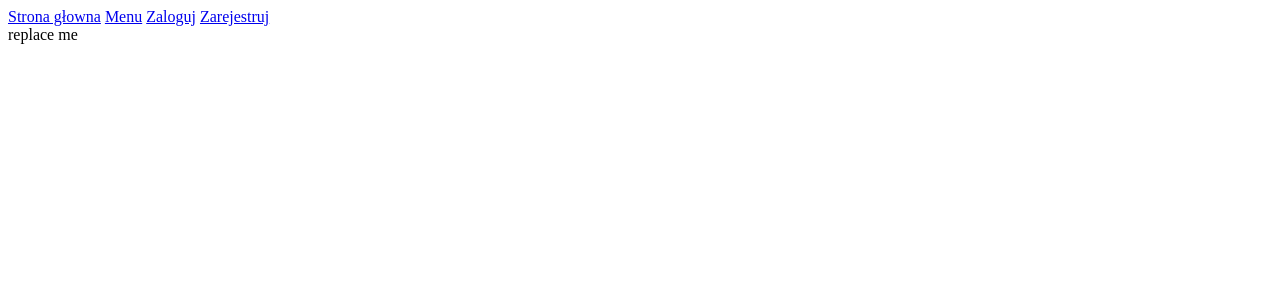
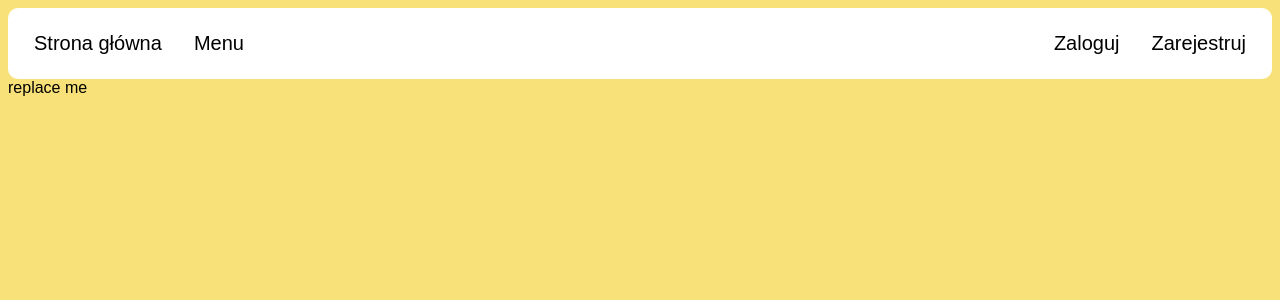
Before and after one commit to artur-mrozek/pizza_site, a Django app: template orders/templates/orders/base.html in a window 1280 px wide. Shown: the top 300 px of the page. Run offline with Django 3.2, Linux system fonts and the light colour scheme; the template is opened without the code that fills it, so the values that code supplies are empty.

Commit message:
added styling

```diff
--- /dev/null
+++ b/orders/static/style.css
@@ -0,0 +1,113 @@
+body {
+    background-color:#f8e178;
+    font-family: "Barlow Semi Condensed",sans-serif;
+}
+
+.topnav {
+    background-color: white;
+    overflow: hidden;
+    padding: 10px;
+    border-radius: 10px;
+  }
+
+.topnav a {
+    float: left;
+    color: black;
+    text-align: center;
+    padding: 14px 16px;
+    text-decoration: none;
+    font-size: 20px;
+    border-radius: 10px;
+  }
+
+#login-buttons {
+    float: right;
+}
+
+.topnav a:hover {
+    background-color: #f8e178;
+    color: black;
+  }
+
+.home-container {
+    font-size: 30px;
+    border: 2px dotted;
+    position: absolute;
+    top: 50%;
+    left: 50%;
+    transform: translate(-50%, -50%);
+    padding: 18px;
+    border-radius: 10px;
+    text-align: center;
+}
+
+.form-container{
+  border-radius: 25px;
+  border: 2px solid #333;
+  border-radius: 10px;
+  padding: 10px;
+  top: 50%;
+  left: 50%;
+  position: absolute;
+  transform: translate(-50%,-50%);
+}
+
+.form-container input[type=text], select {
+  width: 100%;
+  padding: 12px 20px;
+  margin: 8px 0;
+  display: inline-block;
+  border: 1px solid #ccc;
+  border-radius: 4px;
+  box-sizing: border-box;
+}
+
+.form-container input[type=password], select {
+  width: 100%;
+  padding: 12px 20px;
+  margin: 8px 0;
+  display: inline-block;
+  border: 1px solid #ccc;
+  border-radius: 4px;
+  box-sizing: border-box;
+}
+
+.form-container input[type=email], select {
+  width: 100%;
+  padding: 12px 20px;
+  margin: 8px 0;
+  display: inline-block;
+  border: 1px solid #ccc;
+  border-radius: 4px;
+  box-sizing: border-box;
+}
+
+.form-container input[type=submit] {
+  width: 100%;
+  background-color: #333;
+  color: white;
+  padding: 14px 20px;
+  margin: 8px 0;
+  border: none;
+  border-radius: 4px;
+  cursor: pointer;
+}
+
+.form-container input[type=submit]:hover {
+  background-color: #ddd;
+  color: black;
+}
+
+.form-container button {
+  background-color: #333;
+  color: white;
+  padding: 6px 8px;
+  border: none;
+  border-radius: 4px;
+  cursor: pointer;
+}
+
+.form-container button:hover {
+  background-color: #ddd;
+  color: black;
+}
--- a/orders/templates/orders/base.html
+++ b/orders/templates/orders/base.html
@@ -1,5 +1,7 @@
+{% load static %}
 <!DOCTYPE html>
 <html lang="en">
+  <link rel="stylesheet" href="{% static 'style.css' %}">
   <head>
     <meta charset="UTF-8" />
     <meta http-equiv="X-UA-Compatible" content="IE=edge" />
@@ -8,13 +10,13 @@
   </head>
   <body>
     <div class="topnav">
-      <a href='/'>Strona głowna</a>
+      <a href='/'>Strona główna</a>
       <a href="#menu">Menu</a>
       {% if user.is_authenticated %}
-      <a href='/logout'>Wyloguj</a>
+      <a id="login-buttons" href='/logout'>Wyloguj</a>
       {% else %}
-      <a href='/login'>Zaloguj</a>
-      <a href='register'>Zarejestruj</a>
+      <a id="login-buttons" href='/register'>Zarejestruj</a>
+      <a id="login-buttons" href='/login'>Zaloguj</a>
       {% endif %}
     </div>
     {% block content %} replace me {% endblock content %}
--- a/orders/templates/orders/login.html
+++ b/orders/templates/orders/login.html
@@ -3,7 +3,7 @@
 <div class="form-container">
 <form method="post"> {% csrf_token %}
     {{form.as_p}}
-    <input type="submit" value="Login">
+    <input type="submit" value="Zaloguj">
 </form>
 <h3>Nie posiadasz konta?</h3>
 <button onclick="location.href='/register/'">Zarejestruj się</a></button>
--- a/pizza_site/settings.py
+++ b/pizza_site/settings.py
@@ -117,7 +117,7 @@ USE_TZ = True
 # Static files (CSS, JavaScript, Images)
 # https://docs.djangoproject.com/en/4.2/howto/static-files/
 
-STATIC_URL = 'static/'
+STATIC_URL = 'orders/static/'
 
 # Default primary key field type
 # https://docs.djangoproject.com/en/4.2/ref/settings/#default-auto-field
```
